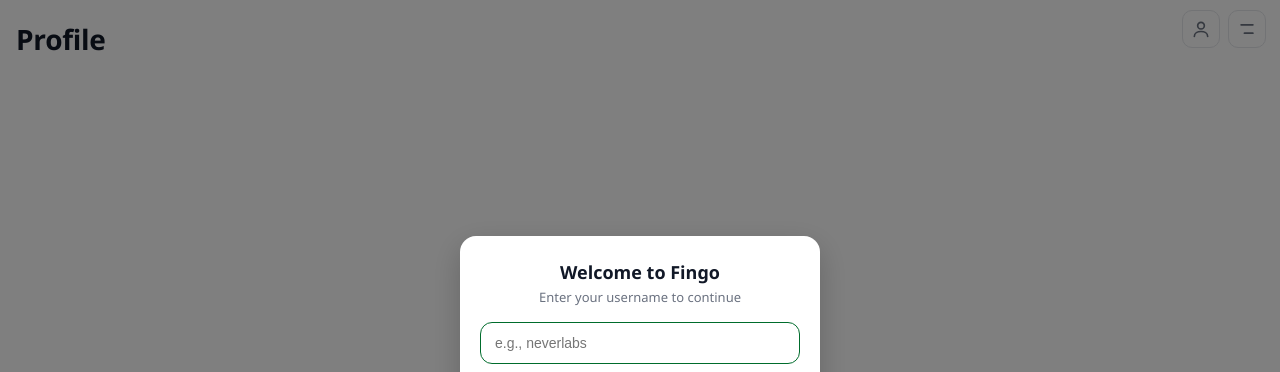
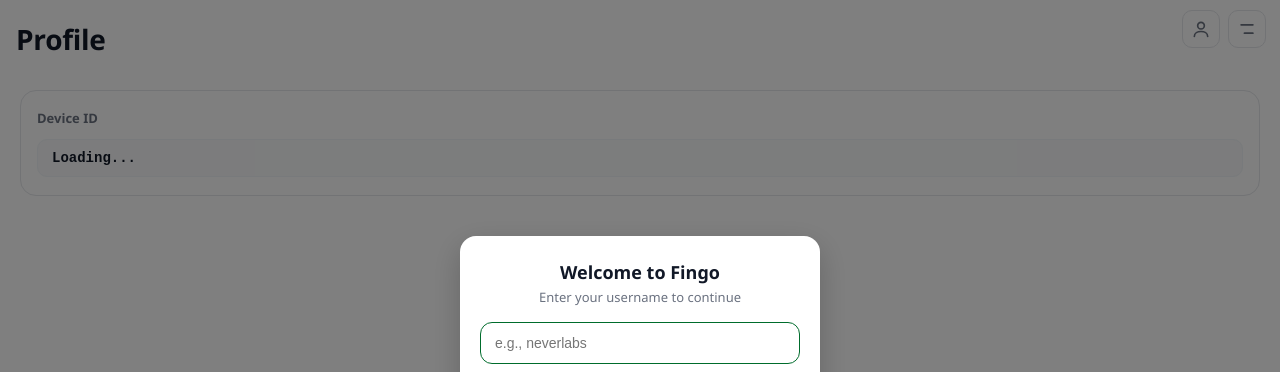
Before and after one commit to neveerlabs/Fingo, a plain HTML site: page id/profile.html in a window 1280 px wide. Shown: the top 372 px of the page. Drawn offline with Linux system fonts and the light colour scheme.

Commit message:
Sync: Update id/profile.html

```diff
--- a/id/profile.html
+++ b/id/profile.html
@@ -15,5 +15,14 @@
         <div class="loader"></div>
         <p class="loading-text">Loading...</p>
     </div>
+
+    <div class="profile-page">
+        <div class="profile-device-section">
+            <div class="profile-card">
+                <div class="profile-card-title">Device ID</div>
+                <div class="profile-device-id" id="profile-device-id">Loading...</div>
+            </div>
+        </div>
+    </div>
 </body>
 </html>
```
